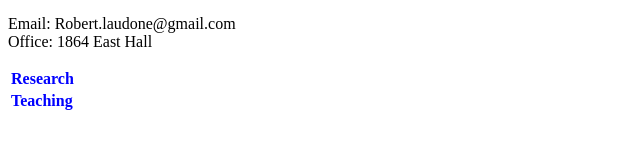
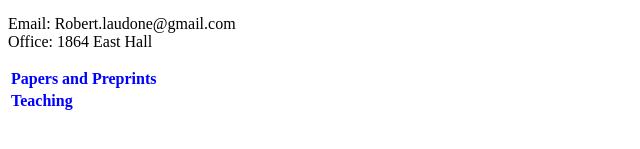
Before and after one commit to robertplaudone/robertplaudone.github.io, a plain HTML site: page index.html in a window 1280 px wide. Shown: the part 645-794 px from the top of the page, 0-640 px from the left. Drawn offline with Linux system fonts and the light colour scheme.

Commit message:
Update index.html

```diff
--- a/index.html
+++ b/index.html
@@ -60,7 +60,7 @@ Office: 1864 East Hall
 </p>
 
 <table style="width=30%" >
-<tr><td><a href="http://robertplaudone.github.io/research.html"><strong>Research</strong></a></td style=“color: white"></tr>
+<tr><td><a href="http://robertplaudone.github.io/research.html"><strong>Papers and Preprints</strong></a></td style=“color: white"></tr>
 <tr><td><a href="http://robertplaudone.github.io/teaching.html" style=“color: white"><strong>Teaching</strong></a></td></tr>
 <!--<tr><td><a href="http://www.math.wisc.edu/~laudone/misc.html"><strong>Miscellaneous</strong></a></td></tr> -->
 </table>
```
